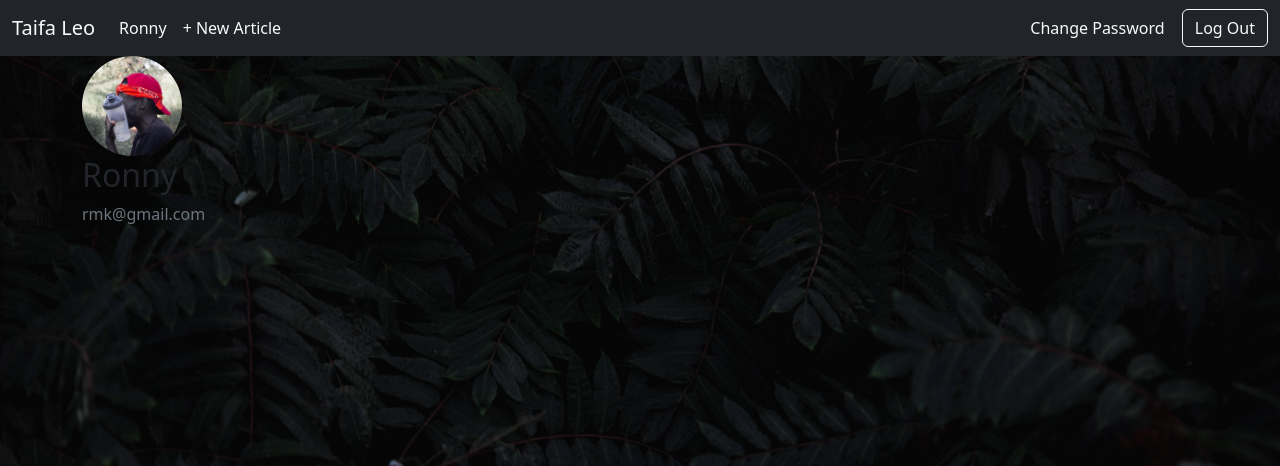
After one commit to Mokowz/django_taifa_leo_project, a Django app: page /users/profile/ in a window 1280 px wide. The commit adds this page. Shown: the top 466 px of the page. Run offline with Django 4.2, Linux system fonts and the light colour scheme; a user stored in the database is signed in; data comes from the database, SQL or seed files in the repository; both versions use the stored data as it was after the commit; some libraries are stand-ins or nearby versions.

Commit message:
Configure profile to existing users

```diff
--- a/taifaleo_project/urls.py
+++ b/taifaleo_project/urls.py
@@ -16,6 +16,8 @@ Including another URLconf
 """
 from django.contrib import admin
 from django.urls import path, include
+from django.conf import settings
+from django.conf.urls.static import static
 
 
 
@@ -25,3 +27,6 @@ urlpatterns = [
     path("users/", include("users.urls")),
     path("", include("pages.urls")),
 ]
+
+if settings.DEBUG:
+    urlpatterns += static(settings.MEDIA_URL, document_root = settings.MEDIA_ROOT)
--- a/templates/base.html
+++ b/templates/base.html
@@ -19,7 +19,7 @@
             {% if user.is_authenticated %}
             <ul class="navbar-nav me-auto mb-2 mb-lg-0">
               <li class="nav-item">
-                <a class="nav-link active text-light" aria-current="page" href="#">{{ user.username }}</a>
+                <a class="nav-link active text-light" aria-current="page" href="{% url 'profile' %}">{{ user.username }}</a>
               </li>
               <li class="nav-item">
                 <a class="nav-link  text-light" aria-current="page" href="{% url 'article_new' %}">+ New Article</a>
--- /dev/null
+++ b/templates/profile.html
@@ -0,0 +1,20 @@
+{% extends 'base.html' %}
+
+{% load crispy_forms_tags %}
+
+{% block content %}
+<div class="content-section">
+    <div class="media">
+      <img
+        class="rounded-circle account-img"
+        src="{{ user.profile.image.url }}"
+        style="width: 100px; height: 100px; object-fit: cover;"
+        />
+      <div class="media-body">
+        <h2 class="account-heading">{{ user.username }}</h2>
+        <p class="text-secondary">{{ user.email }}</p>
+      </div>
+    </div>
+    <!-- FORM HERE -->
+</div>
+{% endblock %}
--- a/users/urls.py
+++ b/users/urls.py
@@ -1,7 +1,8 @@
 from django.urls import path
 
-from .views import SignUpView
+from .views import SignUpView, ProfileView
 
 urlpatterns = [
     path("signup/", SignUpView.as_view(), name="signup"),
+    path("profile/", ProfileView.as_view(), name="profile")
 ]
--- a/users/views.py
+++ b/users/views.py
@@ -1,11 +1,22 @@
 from django.shortcuts import render
 from django.views.generic.edit import CreateView
+from django.views.generic import TemplateView
+from django.contrib.auth.mixins import LoginRequiredMixin
 from django.urls import reverse_lazy
 
 from .forms import CustomUserCreationForm
+from .models import Profile
 
 # Create your views here.
 class SignUpView(CreateView):
     form_class = CustomUserCreationForm
     success_url = reverse_lazy("login")
     template_name = "signup.html"
+
+class ProfileView(LoginRequiredMixin, TemplateView):
+    model = Profile
+    template_name = "profile.html"
+
+    def form_valid(self, form):
+        form.instance.user = self.request.user
+        return super().form_valid(form)
```
Also changed, not shown: db.sqlite3, media/default.jpg (added), media/profile_pics/IMG_1522.jpg (added).
